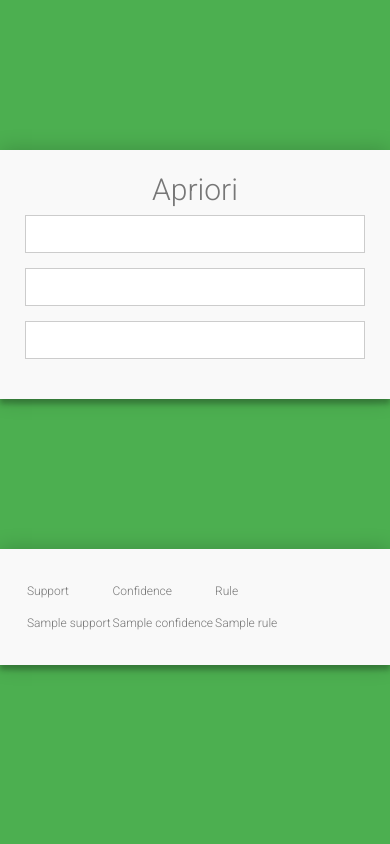
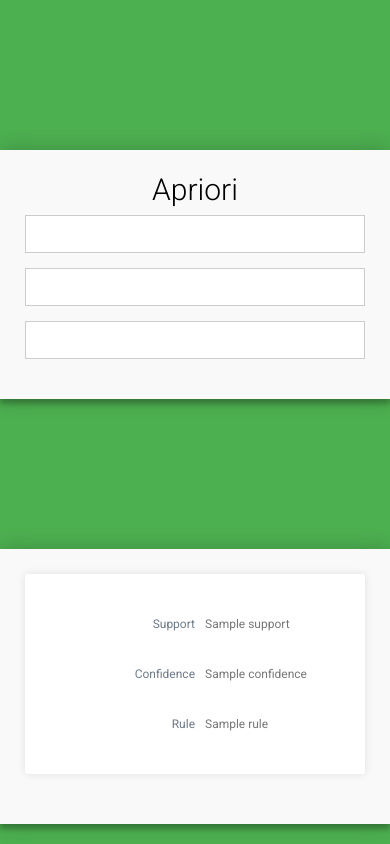
Before and after one commit to sanket-valani/bvm-data-mining-apriori, a Django app: template templates/result.html in a window 390 px wide. Run offline with Django 3.2, Linux system fonts and the light colour scheme; the template is opened without the code that fills it: most values are stand-ins (such as "Sample title", 1, 10 or a date in 2020).

Commit message:
added css

```diff
--- a/app/views.py
+++ b/app/views.py
@@ -16,12 +16,11 @@ def result(request):
     import matplotlib.pyplot as plt
     import pandas as pd
 
-    dataset = pd.read_csv('/home/sanket/App/Django-Apriori/app/ml_data/Market_Basket_Optimisation.csv', header = None)
+    dataset = pd.read_csv('/home/sanket/App/Django-Apriori/app/ml_dataset/Market_Basket_Optimisation.csv', header = None)
     transactions = []
     for i in range(0, 7501):
       transactions.append([str(dataset.values[i,j]) for j in range(0, 20)])
 
-    # Training the Apriori model on the dataset
     from apyori import apriori
     rules = apriori(transactions, min_support = min_support, min_confidence = min_conf, min_lift = min_lift, min_length = 2)
     # rules = apriori(transactions, min_support = 0.003, min_confidence = 0.2, min_lift = 3, min_length = 2)
--- a/templates/home.html
+++ b/templates/home.html
@@ -49,6 +49,7 @@
     #contact h3 {
       text-align: center;
       display: block;
+      color: black;
       font-size: 30px;
       font-weight: 300;
       margin-bottom: 10px;
--- a/templates/result.html
+++ b/templates/result.html
@@ -37,7 +37,7 @@
     .box {
       background: #F9F9F9;
       padding: 25px;
-      margin: 150px 0;
+      font-weight: bolder;
       box-shadow: 0 0 20px 0 rgba(0, 0, 0, 0.2), 0 5px 5px 0 rgba(0, 0, 0, 0.24);
     }
 
@@ -55,6 +55,7 @@
 
     #contact h3 {
       text-align: center;
+      color: black;
       display: block;
       font-size: 30px;
       font-weight: 300;
@@ -127,6 +128,56 @@
       color: #888;
     }
 
+    .responsive-table li {
+      border-radius: 3px;
+      padding: 25px 30px;
+      display: flex;
+      justify-content: space-between;
+      margin-bottom: 25px;
+    }
+    .responsive-table .table-header {
+      background-color: #bdc3c7;
+      font-size: 14px;
+      color: black;
+      text-transform: uppercase;
+      letter-spacing: 0.03em;
+    }
+    .responsive-table .table-row {
+      background-color: #ffffff;
+      box-shadow: 0px 0px 9px 0px rgba(0, 0, 0, 0.1);
+    }
+    .responsive-table .col-1 {
+      flex-basis: 20%;
+    }
+    .responsive-table .col-2 {
+      flex-basis: 20%;
+    }
+    .responsive-table .col-3 {
+      flex-basis: 60%;
+    }
+    @media all and (max-width: 767px) {
+      .responsive-table .table-header {
+        display: none;
+      }
+      .responsive-table li {
+        display: block;
+      }
+      .responsive-table .col {
+        flex-basis: 100%;
+      }
+      .responsive-table .col {
+        display: flex;
+        padding: 10px 0;
+      }
+      .responsive-table .col:before {
+        color: #6c7a89;
+        padding-right: 10px;
+        content: attr(data-label);
+        flex-basis: 50%;
+        text-align: right;
+      }
+    }
+
   </style>
 </head>
 <body>
@@ -143,22 +194,22 @@
         <input name="min_lift" value="{{ min_lift }}" type="number" step="0.001" tabindex="3" min="0" disabled>
       </fieldset>
     </form>
-    <div class="box">
-      <table>
-        <tr>
-          <td> Support </td>
-          <td> Confidence </td>
-          <td> Rule </td>
-        </tr>
-        {% for obj in result %}
-          <tr>
-            <td> {{ obj.support }} </td>
-            <td> {{ obj.confidence }} </td>
-            <td> {{ obj.rule }} </td>
-          </tr>
-        {% endfor %}
-      </table>
-    </div>
+  </div>
+  <div class="box">
+    <ul class="responsive-table">
+      <li class="table-header">
+        <div class="col col-1"> Support </div>
+        <div class="col col-2"> Confidence </div>
+        <div class="col col-3"> Rule </div>
+      </li>
+      {% for obj in result %}
+        <li class="table-row">
+          <div class="col col-1" data-label="Support" > {{ obj.support }} </div>
+          <div class="col col-2" data-label="Confidence"> {{ obj.confidence }} </div>
+          <div class="col col-3" data-label="Rule"> {{ obj.rule }} </div>
+        </li>
+      {% endfor %}
+    </ul>
   </div>
 
 </body>
```
